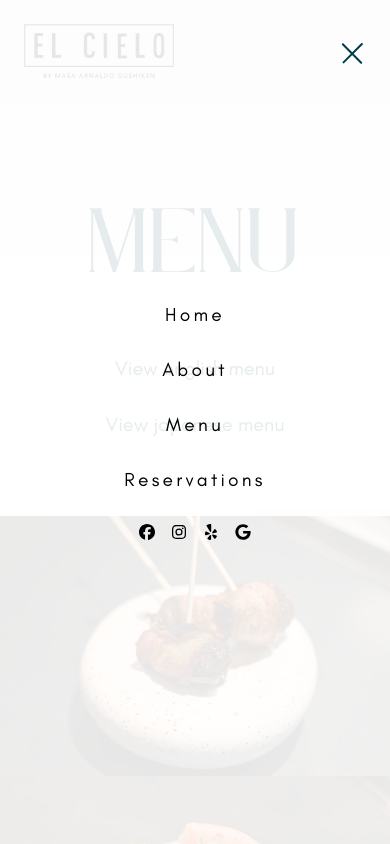
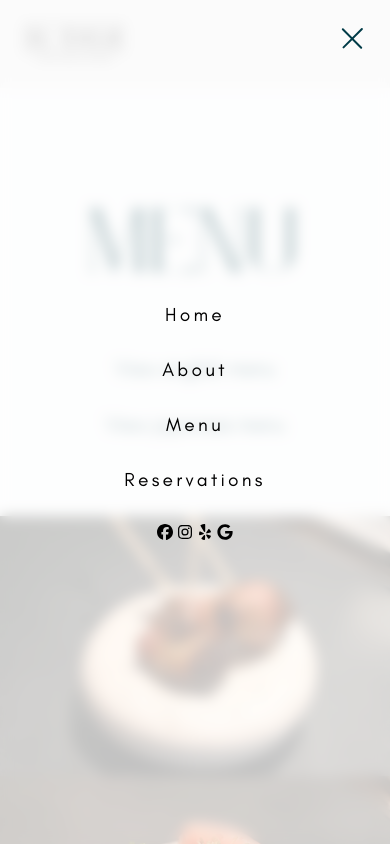
Before and after one commit to jmtakahashi/elcielo-hawaii, a React (Create React App) app: page /menu in a window 390 px wide. Both pictures are taken after a click on the button 352 px from the left and 53 px from the top of the page. Shown: the top 844 px of the page. Built offline with nearby package versions, Linux system fonts and the light colour scheme.

Commit message:
fix css for mobile menu animations.  add useEffect to close mobile menu on route change and lock body scroll when menus is open.

```diff
--- a/src/Header.js
+++ b/src/Header.js
@@ -1,13 +1,12 @@
 import React, { useRef, useEffect, useState } from 'react'
-import { Link, NavLink } from 'react-router';
+import { Link, NavLink, useLocation } from 'react-router';
 import { FontAwesomeIcon } from '@fortawesome/react-fontawesome';
 import { faFacebook, faInstagram, faYelp, faGoogle } from '@fortawesome/free-brands-svg-icons';
 
 export default function Header() {
   const [mobileMenuOpen, setMobileMenuOpen] = useState(false);
   const headerRef = useRef(null);
-
-  const handleLinkClick = () => setMobileMenuOpen(!mobileMenuOpen);
+  const location = useLocation();
 
   useEffect(() => {
     function updateHeaderHeight() {
@@ -28,10 +27,29 @@ export default function Header() {
     updateHeaderHeight();
 
     return () => {
-      window.removeEventListener("load", updateHeaderHeight);
-      window.removeEventListener("resize", updateHeaderHeight);
+      window.removeEventListener('load', updateHeaderHeight);
+      window.removeEventListener('resize', updateHeaderHeight);
     };
   }, []);
+
+  // Close mobile menu on route change
+  useEffect(() => {
+    setMobileMenuOpen(false);
+  }, [location.pathname]);
+
+  // 🔒 Lock body scroll when open
+  useEffect(() => {
+    if (mobileMenuOpen) {
+      document.body.style.overflow = 'hidden';
+    } else {
+      document.body.style.overflow = '';
+    }
+
+    // Cleanup safety
+    return () => {
+      document.body.style.overflow = '';
+    };
+  }, [mobileMenuOpen]);
 
   return (
     <header ref={headerRef} className='header'>
@@ -116,14 +134,16 @@ export default function Header() {
         <span></span>
       </button>
 
-      <div className='mobileMenu'>
+      <div
+        className={`mobileMenu ${mobileMenuOpen ? 'open' : ''}`}
+        onClick={() => setMobileMenuOpen(false)}
+      >
         <nav className='nav'>
           <NavLink
             to='/'
             className={({ isActive, isPending }) =>
               isPending ? 'pending' : isActive ? 'active' : ''
             }
-            onClick={handleLinkClick}
           >
             Home
           </NavLink>
@@ -132,7 +152,6 @@ export default function Header() {
             className={({ isActive, isPending }) =>
               isPending ? 'pending' : isActive ? 'active' : ''
             }
-            onClick={handleLinkClick}
           >
             About
           </NavLink>
@@ -141,7 +160,6 @@ export default function Header() {
             className={({ isActive, isPending }) =>
               isPending ? 'pending' : isActive ? 'active' : ''
             }
-            onClick={handleLinkClick}
           >
             Menu
           </NavLink>
@@ -149,7 +167,6 @@ export default function Header() {
             href='https://www.opentable.com/booking/restref/availability?lang=en-US&correlationId=49e3accf-db76-4750-b873-65114256b1d0&restRef=1345438&otSource=Restaurant%20website'
             target='_blank'
             rel='noopener noreferrer'
-            onClick={handleLinkClick}
           >
             Reservations
           </a>
@@ -160,7 +177,6 @@ export default function Header() {
             href='https://www.facebook.com/people/El-Cielo-by-Masa-Gushiken/61557016725011/#'
             target='_blank'
             rel='noopener noreferrer'
-            onClick={handleLinkClick}
           >
             <FontAwesomeIcon icon={faFacebook} />
           </a>
@@ -168,7 +184,6 @@ export default function Header() {
             href='https://www.instagram.com/elcielo_hawaii'
             target='_blank'
             rel='noopener noreferrer'
-            onClick={handleLinkClick}
           >
             <FontAwesomeIcon icon={faInstagram} />
           </a>
@@ -176,7 +191,6 @@ export default function Header() {
             href='https://www.yelp.com/biz/el-cielo-by-chef-masa-honolulu-4'
             target='_blank'
             rel='noopener noreferrer'
-            onClick={handleLinkClick}
           >
             <FontAwesomeIcon icon={faYelp} />
           </a>
@@ -184,7 +198,6 @@ export default function Header() {
             href='https://www.google.com/search?q=el+cielo+by+chef+masa+reviews&oq=El+Cielo+by+chef+Masa&gs_lcrp=EgZjaHJvbWUqBwgBEAAYgAQyBwgAEAAYgAQyBwgBEAAYgAQyCAgCEAAYFhgeMggIAxAAGBYYHjIICAQQABgWGB4yCAgFEAAYFhgeMggIBhAAGBYYHjIICAcQABgWGB7SAQk0ODc2ajBqMTWoAgCwAgA&sourceid=chrome&ie=UTF-8#ip=1&lrd=0x7c006d9006881d5f:0x2777fc6aa28cc28a,1,,,,'
             target='_blank'
             rel='noopener noreferrer'
-            onClick={handleLinkClick}
           >
             <FontAwesomeIcon icon={faGoogle} />
           </a>
--- a/src/index.css
+++ b/src/index.css
@@ -68,31 +68,46 @@ body {
 }
 
 .header {
-  display: flex;
-  justify-content: space-between;
-  align-items: center;
-  background-color: var(--light-grey);
-  padding: 32px;
-  color: var(--text-color);
   position: fixed;
   top: 0;
   left: 0;
   width: 100%;
+  display: flex;
+  justify-content: space-between;
+  align-items: flex-start;
+  background-color: var(--light-grey);
+  padding: 24px;
+  color: var(--text-color);
   z-index: 100;
-}
-
-@media screen and (max-width: 767px) {
-  .header {
-    padding: 24px;
-  }
 }
 
 body:has(#home) .header {
   background-color: transparent;
 }
 
+@media screen and (min-width: 768px) {
+  .header {
+    align-items: center;
+    padding: 32px;
+  }
+}
+
+.header .logo {
+  width: 100px;
+}
+
+@media screen and (min-width: 501px) {
+  .header .logo {
+    width: 150px;
+  }
+}
+
+.nav.desktop,
+.socials.desktop {
+  display: none;
+}
+
 .nav {
-  display: flex;
   gap: 1.8rem;
 }
 
@@ -104,10 +119,8 @@ body:has(#home) .header {
 }
 
 .socials {
-  display: flex;
   align-items: center;
   gap: .75rem;
-
 }
 
 .socials a {
@@ -115,32 +128,28 @@ body:has(#home) .header {
   transition: color 0.3s ease;
 }
 
-.header .logo {
-  width: 150px;
-}
-
-@media screen and (max-width: 767px) {
-  .desktop {
-    display: none;
+@media screen and (min-width: 768px) {
+  .nav.desktop,
+  .socials.desktop {
+    display: flex;
   }
 }
 
 .mobileMenu {
   position: fixed;
-  top: 0; /* fallback 0 if not set */
-  left: 0;
-  width: 100%;
-  height: 100%;
+  inset: 0;
   display: flex;
   flex-direction: column;
   justify-content: center;
   align-items: center;
   gap: 2rem;
   padding: 32px;
-  background-color: rgba(255, 255, 255, 0.9);
+  background-color: rgba(255, 255, 255, 0.75);
+  backdrop-filter: blur(7px); /* blur everything behind the menu */
+  -webkit-backdrop-filter: blur(7px); /* for Safari support */
   opacity: 0;
-  z-index: 0;
-  transition: all 0.3s ease-out;
+  pointer-events: none;
+  transition: opacity 0.3s ease;
 }
 
 @media screen and (min-width: 768px) {
@@ -149,9 +158,10 @@ body:has(#home) .header {
   }
 }
 
-.mobileMenuToggle.open + .mobileMenu {
+.mobileMenu.open {
+  transform: translateY(0);
   opacity: 1;
-  z-index: 99;
+  pointer-events: auto;
 }
 
 .mobileMenu nav {
@@ -165,14 +175,20 @@ body:has(#home) .header {
 /* mobile menu toggle styles */
 .mobileMenuToggle {
   position: relative;
+  width: 28px;
+  height: 28px;
+  display: flex;
+  align-items: center;
   background-color: transparent;
   border: none;
-  display: flex;
-  align-items: center;
-  width: 28px;
-  height: 28px;
   cursor: pointer;
   z-index: 100;
+}
+
+@media screen and (min-width: 501px) {
+  .mobileMenuToggle {
+    padding-top: 12px;
+  }
 }
 
 .mobileMenuToggle > span {
@@ -399,13 +415,6 @@ body:not(:has(#home)) main {
   line-height: 1.8em;
 }
 
-@media screen and (min-width: 768px) {
-  .masa.twoCol .heading {
-    order: 2;
-  }
-}
-
-
 #about .community .heading,
 #about .looking-forward .heading {
   display: flex;
@@ -418,6 +427,12 @@ body:not(:has(#home)) main {
 #about .looking-forward .content {
   max-width: 80vw;
   text-align: center;
+}
+
+@media screen and (min-width: 768px) {
+  .masa.twoCol .heading {
+    order: 2;
+  }
 }
 
 .menu {
```
